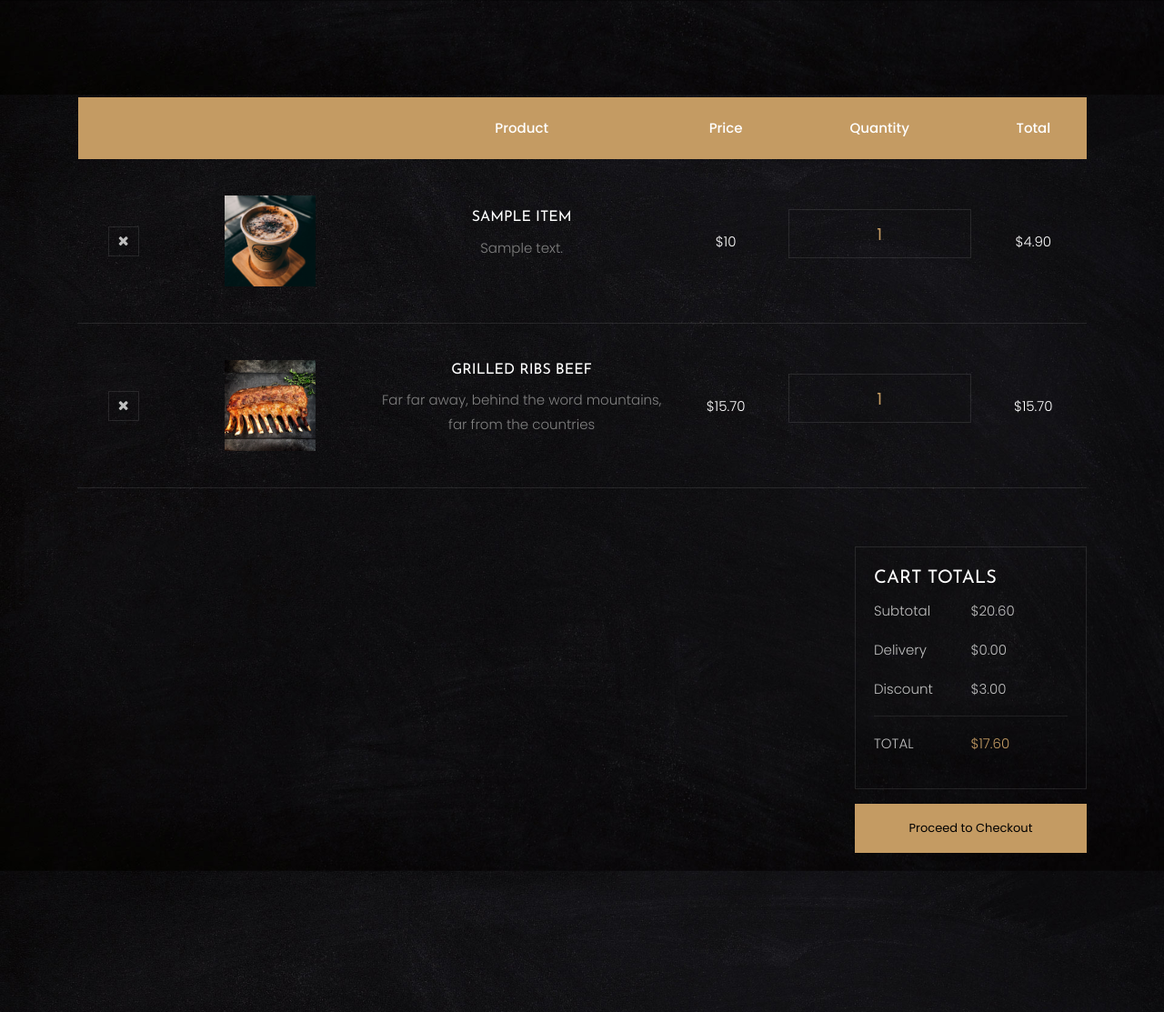
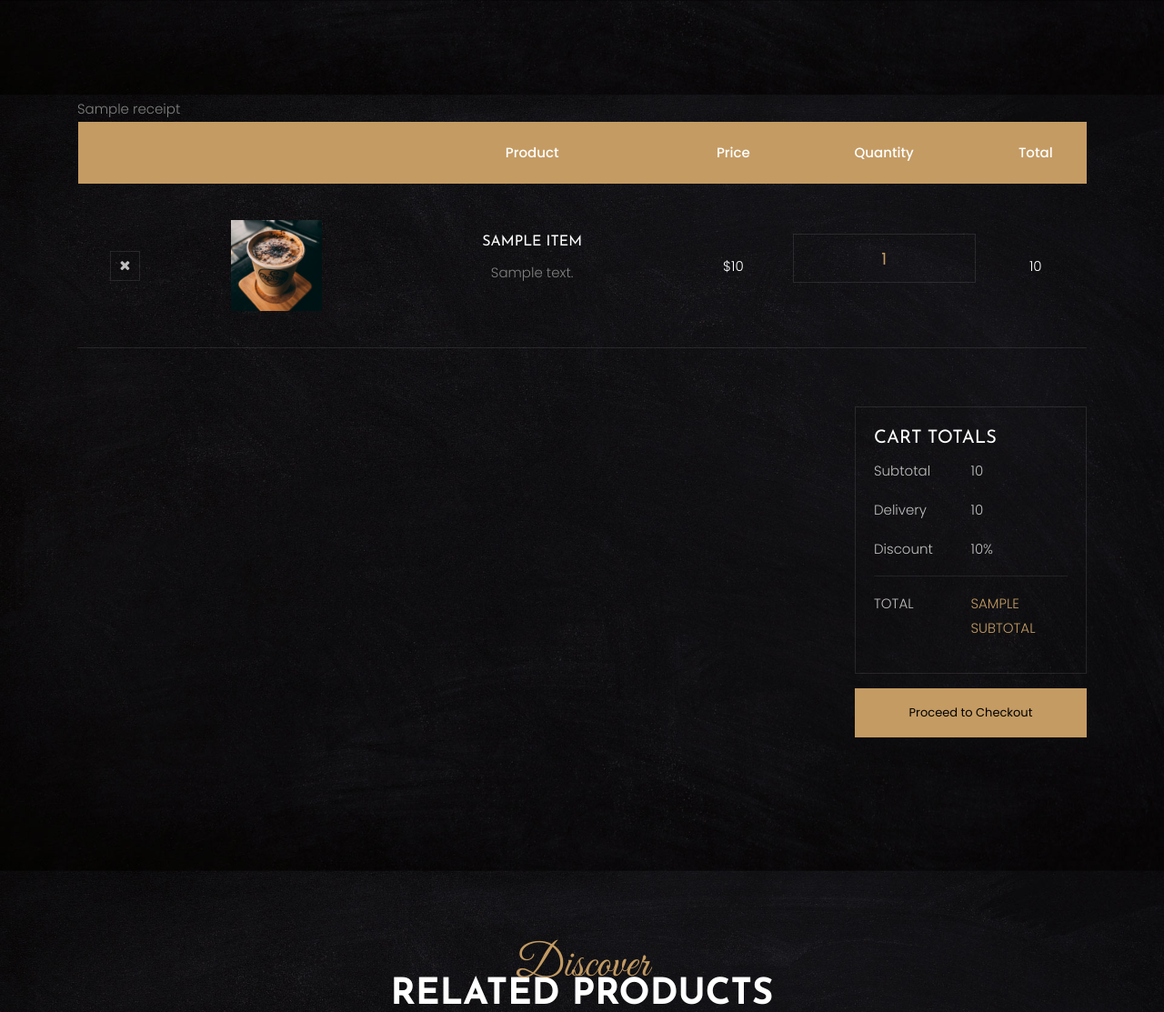
Before and after one commit to shimaAryan/CafeProject, a Django app: template cafe/templates/cart.html in a window 1280 px wide. Shown: the part 749-1862 px from the top of the page at 91% size. Run offline with Django 4.2, Linux system fonts and the light colour scheme; the template is opened without the code that fills it: most values are stand-ins (such as "Sample title", 1, 10 or a date in 2020); some libraries are stand-ins or nearby versions; some web fonts are replaced.

Commit message:
perf: change view and template of order model for better performance

```diff
--- a/cafe/templates/cart.html
+++ b/cafe/templates/cart.html
@@ -26,6 +26,7 @@
 				<div class="row">
     			<div class="col-md-12 ftco-animate">
     				<div class="cart-list">
+                    {{ receipt }}
 	    				<table class="table">
 						    <thead class="thead-primary">
 						      <tr class="text-center">
@@ -40,49 +41,27 @@
 						    <tbody>
 						      <tr class="text-center">
 
+
                                 {% for order in item_orders %}
-						        {% for item in order.items.all %}
+                                    {% for items in order.items.all %}
                                     <td class="product-remove"><a href="#"><span class="icon-close"></span></a></td>
 
 						            <td class="image-prod"><div class="img" style="background-image:url({% static 'images/menu-2.jpg' %});"></div></td>
                                     <td class="product-name">
-						        	<h3>{{ item.title }}</h3>
-						        	<p>{{ item.description }}</p>
+						        	<h3>{{ items.title }}</h3>
+						        	<p>{{ items.description }}</p>
                                     </td>
-                                    <td class="price">${{ item.price }}</td>
+                                    <td class="price">${{ items.price }}</td>
                                     <td class="quantity">
 						        	<div class="input-group mb-3">
 					             	<input type="text" name="quantity" class="quantity form-control input-number" value="1" min="1" max="100">
 					          	</div>
 					          </td>
-                                    <td class="total">$4.90</td>
+                                    <td class="total">{{ item_total }}</td>
                                      </tr><!-- END TR-->
 
                                 {% endfor %}
-                            {% endfor %}
-
-
-
-						      <tr class="text-center">
-						        <td class="product-remove"><a href="#"><span class="icon-close"></span></a></td>
-
-						        <td class="image-prod"><div class="img" style="background-image:url({% static 'images/dish-2.jpg' %});"></div></td>
-
-						        <td class="product-name">
-						        	<h3>Grilled Ribs Beef</h3>
-						        	<p>Far far away, behind the word mountains, far from the countries</p>
-						        </td>
-
-						        <td class="price">$15.70</td>
-
-						        <td class="quantity">
-						        	<div class="input-group mb-3">
-					             	<input type="text" name="quantity" class="quantity form-control input-number" value="1" min="1" max="100">
-					          	</div>
-					          </td>
-
-						        <td class="total">$15.70</td>
-						      </tr><!-- END TR-->
+                                {% endfor %}
 						    </tbody>
 						  </table>
 					  </div>
@@ -92,23 +71,25 @@
     			<div class="col col-lg-3 col-md-6 mt-5 cart-wrap ftco-animate">
     				<div class="cart-total mb-3">
     					<h3>Cart Totals</h3>
+                        {% for order in item_orders %}
     					<p class="d-flex">
     						<span>Subtotal</span>
-    						<span>$20.60</span>
+    						<span>{{order.item_total}}</span>
     					</p>
     					<p class="d-flex">
     						<span>Delivery</span>
-    						<span>$0.00</span>
+    						<span>{{order.delivery_cost}}</span>
     					</p>
     					<p class="d-flex">
     						<span>Discount</span>
-    						<span>$3.00</span>
+    						<span> {{order.items.discount}}%</span>
     					</p>
     					<hr>
     					<p class="d-flex total-price">
     						<span>Total</span>
-    						<span>$17.60</span>
+    						<span>{{order.subtotal}}</span>
     					</p>
+                        {% endfor %}
     				</div>
 {#'checkout.html   		#}
                     <p class="text-center"><a href="#" class="btn btn-primary py-3 px-4">Proceed to Checkout</a></p>
--- a/cafe/urls.py
+++ b/cafe/urls.py
@@ -5,5 +5,6 @@
 
 app_name = 'cafe'
 urlpatterns = [
-    path('cart/', OrderItemView.as_view(), name='cart'),
+    path('cart/', CartView.as_view(), name='cart'),
+    path('cart-recipt/', ReceiptView.as_view(), name='receipt_list'),
 ]
--- a/templates/order.html
+++ b/templates/order.html
@@ -13,7 +13,9 @@
     <p>Order Time: {{ order.order_time }}</p>
     <p>User Order: {{ order.user_order }}</p>
     <p>Delivery: {{ order.delivery_cost }}</p>
-    <p>Delivery Time: {{ form.delivery_time }}</p>
+        <form>
+        {% csrf_token %}
+    <p>Delivery Time: {{ form.delivery_time }}</p></form>
     <p>Items:</p>
 
         {% for item in order.items.all %}
```
Also changed, not shown: cafe/admin.py (+3 -17 lines), cafe/models.py (+5 -5 lines), cafe/views.py (+24 -19 lines), cafe/migrations/0001_initial.py.
